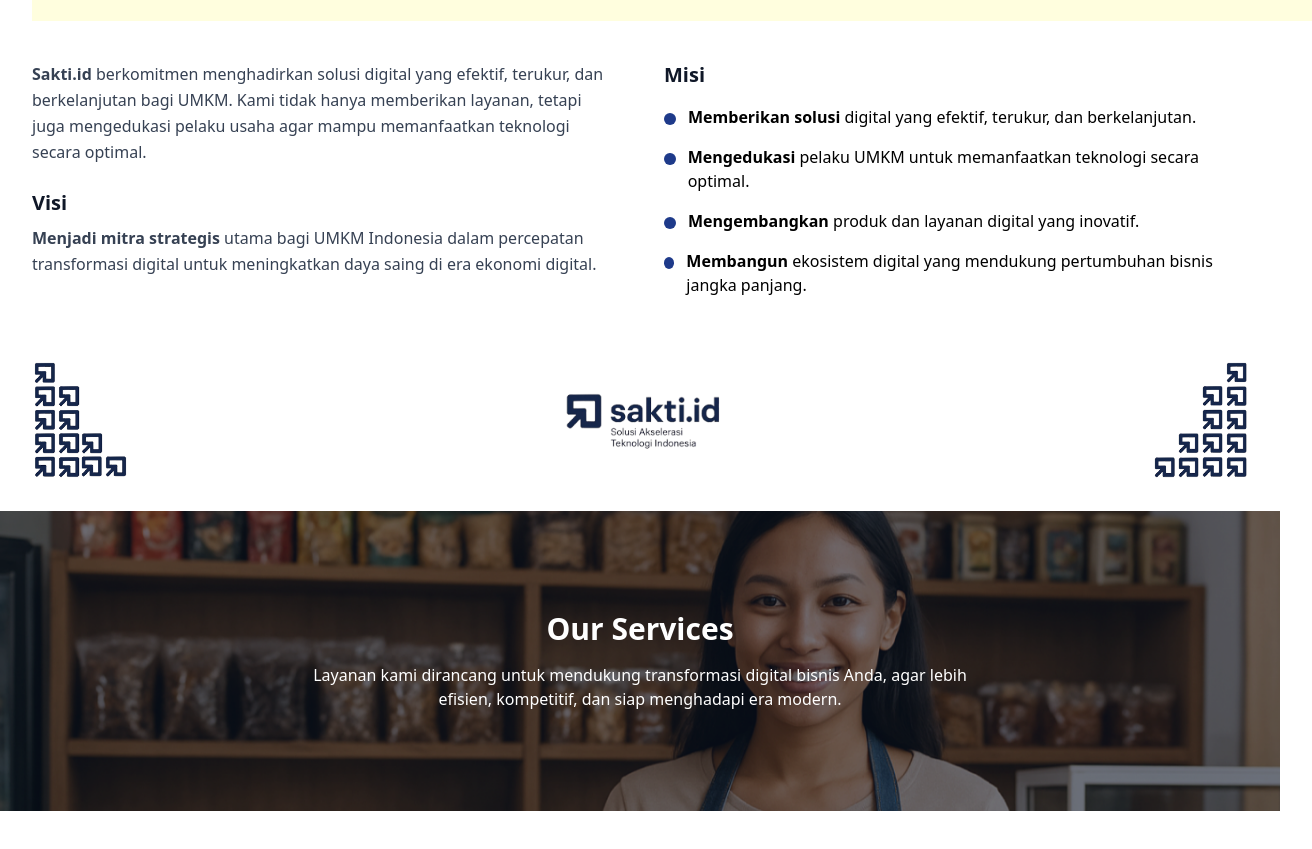
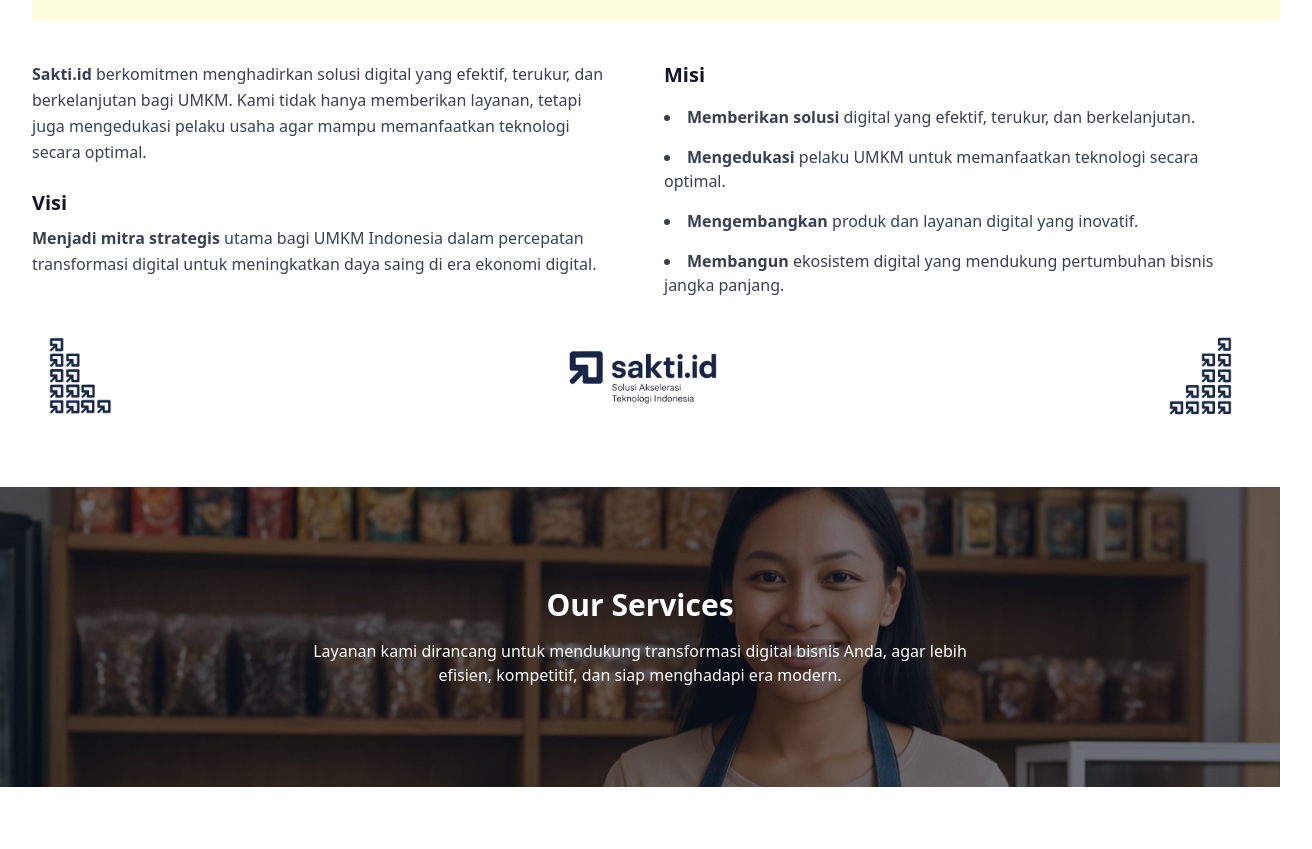
Before and after one commit to nadhiiff/Sakti.id-web-project-main, a plain HTML site: page index.html in a window 1280 px wide. Shown: the part 911-1760 px from the top of the page, 1312 px wide, since content can reach past the window. Drawn offline with nearby package versions, Linux system fonts and the light colour scheme.

Commit message:
perubahan sedikit

```diff
--- a/index.html
+++ b/index.html
@@ -94,7 +94,6 @@
       </h2>
       <p class="text-gray-700 text-sm">Digital Consulting & Business Technology Acceleration</p>
     </div>
-  </div>
 
     <div class="grid md:grid-cols-2 gap-12 items-start animate-fadeup delay-2">
       <!-- Left -->
@@ -113,33 +112,34 @@
       <!-- Right -->
       <div>
         <h3 class="text-xl font-bold text-gray-900 mb-4">Misi</h3>
-        <ul class="space-y-4">
-          <li class="flex items-start">
-            <span class="dot"></span>
-            <p><strong>Memberikan solusi</strong> digital yang efektif, terukur, dan berkelanjutan.</p>
-          </li>
-          <li class="flex items-start">
-            <span class="dot"></span>
-            <p><strong>Mengedukasi</strong> pelaku UMKM untuk memanfaatkan teknologi secara optimal.</p>
-          </li>
-          <li class="flex items-start">
-            <span class="dot"></span>
-            <p><strong>Mengembangkan</strong> produk dan layanan digital yang inovatif.</p>
-          </li>
-          <li class="flex items-start">
-            <span class="dot"></span>
-            <p><strong>Membangun</strong> ekosistem digital yang mendukung pertumbuhan bisnis jangka panjang.</p>
-          </li>
+        <ul class="list-disc list-inside space-y-4 text-gray-700">
+          <li><strong>Memberikan solusi</strong> digital yang efektif, terukur, dan berkelanjutan.</li>
+          <li><strong>Mengedukasi</strong> pelaku UMKM untuk memanfaatkan teknologi secara optimal.</li>
+          <li><strong>Mengembangkan</strong> produk dan layanan digital yang inovatif.</li>
+          <li><strong>Membangun</strong> ekosistem digital yang mendukung pertumbuhan bisnis jangka panjang.</li>
         </ul>
       </div>
     </div>
 
-    <div class="mt-16 flex justify-between items-center">
-      <img src="./images/element-sakti-kirii.png" alt="Element Kiri" class="w-24 h-auto">
-      <img src="./images/Sakti.png" alt="Sakti Logo" class="h-16 object-contain">
-      <img src="./images/element-sakti-kanan.png" alt="Element Kanan" class="w-24 h-auto">
+    <div class="relative py-12 bg-white text-center">
+      <!-- Logo utama -->
+      <div class="relative z-10">
+        <img src="./images/Sakti.png" alt="Sakti Logo" class="w-40 h-auto mx-auto">
+      </div>
+
+      <!-- Elemen kiri -->
+      <img src="./images/element-sakti-kirii.png"
+          alt="Element Kiri"
+          class="absolute left-4 top-1/2 transform -translate-y-1/2 w-16 h-auto">
+
+      <!-- Elemen kanan -->
+      <img src="./images/element-sakti-kanan.png"
+          alt="Element Kanan"
+          class="absolute right-4 top-1/2 transform -translate-y-1/2 w-16 h-auto">
     </div>
+
   </section>
+
 
   <!-- OUR SERVICES -->
   <section id="OurServices" class="relative animate-fadeup delay-1">
--- a/style.css
+++ b/style.css
@@ -1,12 +1,19 @@
+html, body {
+  max-width: 100%;
+  overflow-x: hidden;
+}
+
 /* Dot for list */
 .dot {
-  width: 12px;
-  height: 12px;
-  background-color: #1e3a8a;
-  border-radius: 50%;
-  margin-top: 8px;
-  margin-right: 12px;
+  width: 8px;
+  height: 8px;
+  background-color: #1e3a8a; /* biru tua misalnya */
+  border-radius: 50%; /* bikin bulat sempurna */
+  display: inline-block;
+  margin-right: 8px; /* jarak dengan teks */
+  flex-shrink: 0; /* biar tidak gepeng saat responsive */
 }
+
 
 /* Service cards */
 .service-card {
```
